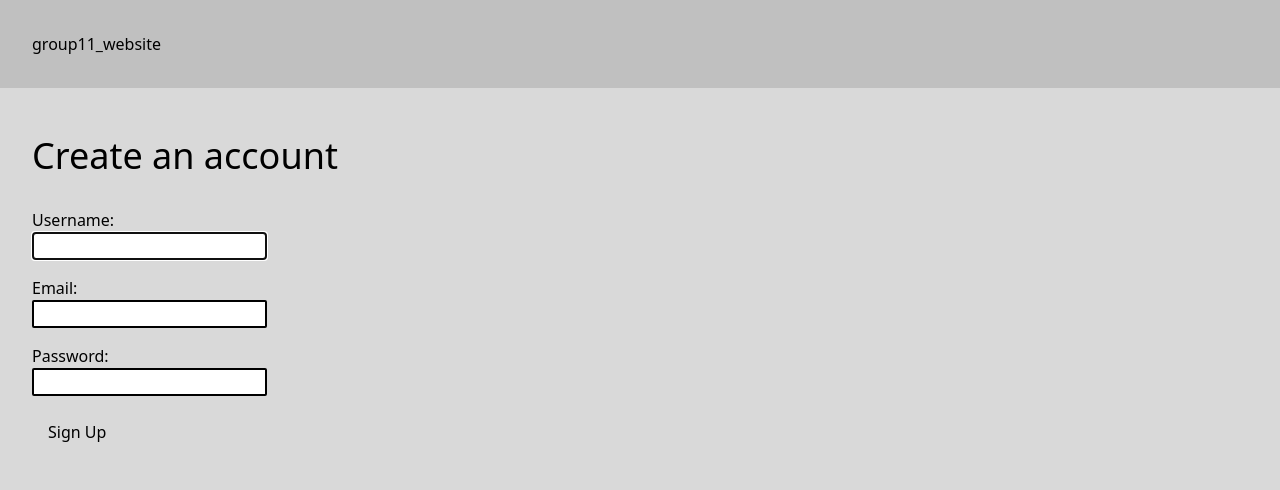
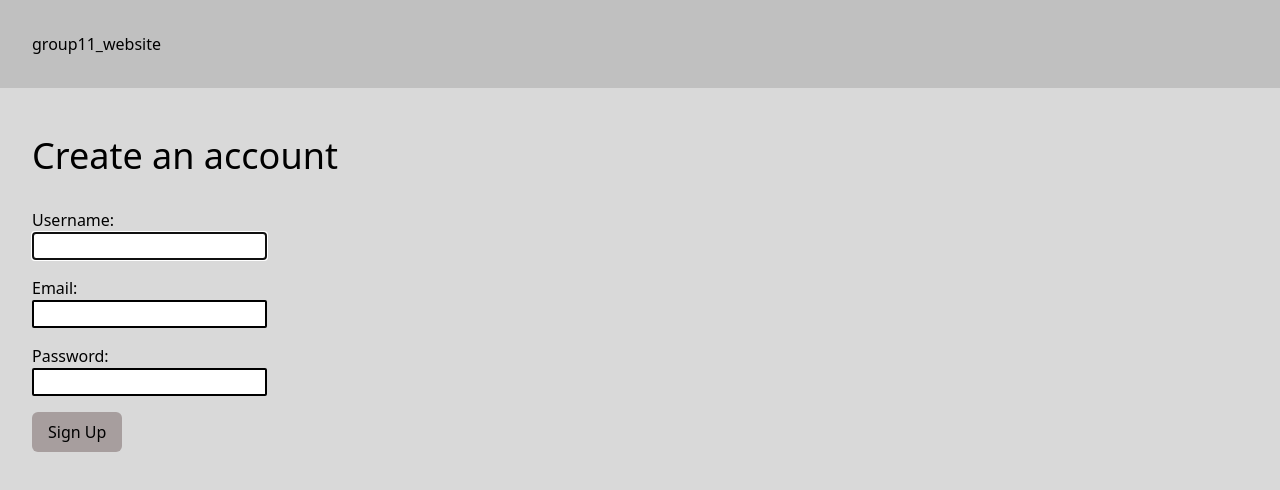
Before and after one commit to 437group11/437group11, a Next.js app: page /register in a window 1280 px wide. Shown: the top 490 px of the page. Built offline with nearby package versions, Linux system fonts and the light colour scheme.

Commit message:
Add component for buttons
This makes them styled instead of clear

```diff
--- /dev/null
+++ b/components/button.tsx
@@ -0,0 +1,9 @@
+import React from "react";
+
+export default function Button({ children, type }: { children: React.ReactNode, type: any }) {
+    return (
+        <button type={type} className="p-4 bg-accent-brown text-white py-2 rounded-md hover:bg-accent-brown-darker focus:outline-none focus:ring-4 focus:ring-accent-blue">
+            {children}
+        </button>
+    )
+}
--- a/pages/register.tsx
+++ b/pages/register.tsx
@@ -4,6 +4,7 @@ import ButtonLink from "../components/button-link";
 import React from "react";
 import { useState } from "react";
 import { useRouter } from "next/router";
+import Button from "../components/button";
 
 export default function Register() {
     const router = useRouter();
@@ -86,9 +87,9 @@ export default function Register() {
                         required
                     />
                 </div>
-                <button type="submit" className="bg-blue-500 text-white rounded-md px-4 py-2">
+                <Button type="submit">
                     Sign Up
-                </button>
+                </Button>
                 </form>
         </RootLayout>
     )
--- a/pages/sign-in.tsx
+++ b/pages/sign-in.tsx
@@ -5,6 +5,7 @@ import { useState } from "react";
 import { useRouter } from "next/router";
 import { requestAccessToken } from "./api/request-token";
 import { setToken, getToken } from "utils/tokenManager";
+import Button from "../components/button";
 
 export default function SignIn() {
     const router = useRouter();
@@ -82,9 +83,9 @@ export default function SignIn() {
                         required
                     />
                 </div>
-                <button type="submit">
+                <Button type="submit">
                     Sign In
-                </button>
+                </Button>
             </form>
         </RootLayout>
     );
```
